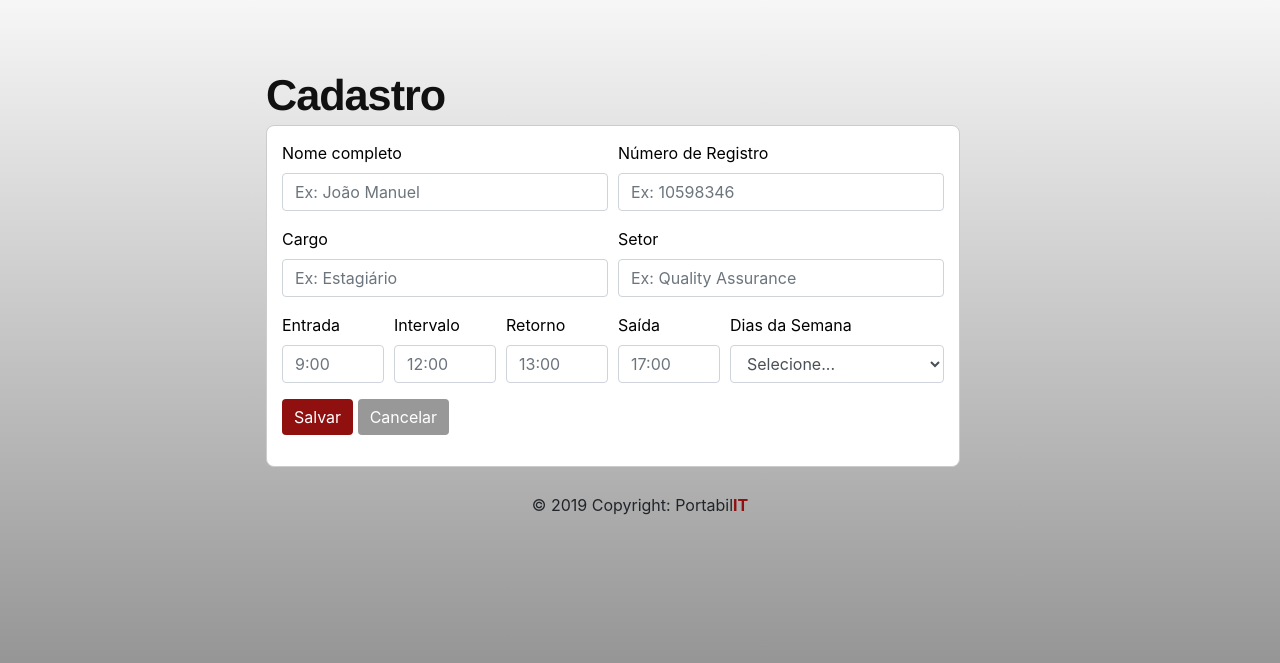
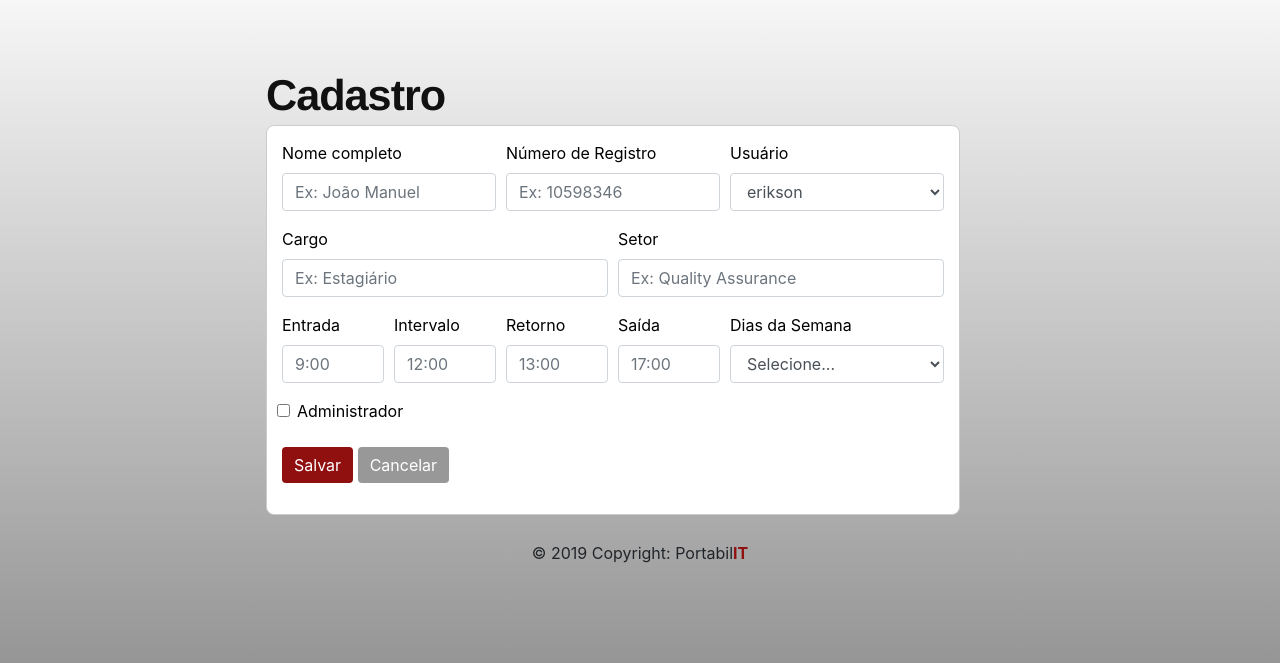
Before and after one commit to eriksonlb/MarcaPonto, a Django app: page /colaboradores/cadastro/ in a window 1280 px wide. Shown: the part 58-721 px from the top of the page. Run offline with Django 3.2, Linux system fonts and the light colour scheme; a user stored in the database is signed in; data comes from the database, SQL or seed files in the repository; both versions use the stored data as it was after the commit; some libraries are stand-ins or nearby versions.

Commit message:
salvando registro na view

```diff
--- a/marca_ponto/core/models.py
+++ b/marca_ponto/core/models.py
@@ -11,6 +11,7 @@ class Colaboradores(models.Model):
     retorno = models.CharField(max_length=5)
     saida = models.CharField(max_length=5)
     dias = models.CharField(max_length=16)
+    gerente = models.BooleanField(default=False)
     ativo = models.BooleanField(default=True)
 
     def __str__(self):
@@ -20,6 +21,7 @@ class RegistroPonto(models.Model):
     colaborador = models.ForeignKey(Colaboradores, db_column="nome_completo", on_delete=models.CASCADE, default=0)
     data = models.DateField(auto_now_add=True)
     registro = models.CharField(max_length=5)
+    tipo_registro = models.CharField(max_length=9, default=0)
 
     def __str__(self):
       return str(self.id)
--- a/marca_ponto/core/views.py
+++ b/marca_ponto/core/views.py
@@ -3,7 +3,7 @@ from django.views.decorators.csrf import csrf_protect
 from django.contrib.auth import authenticate, login, logout
 from django.contrib import messages
 from django.contrib.auth.decorators import login_required
-from .models import Colaboradores
+from .models import Colaboradores, User
 # Create your views here.
 
 def login_user(request):
@@ -32,7 +32,11 @@ def logout_user(request):
 
 @login_required(login_url='/login/')
 def cadastro(request):
-    return render(request, 'cadastro.html')
+    """
+    Get da rota colaborador/cadastro retorna para o rendera lista de usuarios.
+    """
+    users = User.objects.all()
+    return render(request, 'cadastro.html', {'users':users})
 
 @login_required(login_url='/login/')
 def cadastro_colaborador(request):
@@ -45,16 +49,24 @@ def cadastro_colaborador(request):
     retorno = request.POST.get('retorno')
     saida = request.POST.get('saida')
     dias = request.POST.get('dias')
-    print(nome_completo)
+    adm = request.POST.get('check-adm')
+    if not adm:
+        adm = False
+    else:
+        adm = True
+
+    print(nome_completo, adm)
     return redirect('/')
 
 @login_required(login_url='/login/')
 def marcar_ponto(request):
-    colaborador = request.POST.get('colaborador')
-    data = request.POST.get('data')
-    hora = request.POST.get('hora')
-    print(f'nome: {colaborador} data: {data} hora:{hora}')
+    colaborador = request.POST.get('get_colaborador')
+    dia = request.POST.get('get_dia')
+    data = request.POST.get('get_data')
+    hora = request.POST.get('get_hora')
+    print(f'nome: {colaborador} dia: {dia} data: {data} hora:{hora}')
     return redirect('/colaboradores/lista')
+
 
 @login_required(login_url='/login/')
 def listar_colaboradores(request):
--- a/marca_ponto/marca_ponto/urls.py
+++ b/marca_ponto/marca_ponto/urls.py
@@ -25,7 +25,7 @@ urlpatterns = [
     path('', views.index),
     path('colaboradores/cadastro/', views.cadastro),
     path('colaboradores/cadastro/submit', views.cadastro_colaborador),
-    path('marca_ponto/submit', views.marcar_ponto),
+    path('marca_ponto/submit', views.marcar_ponto, name="submit"),
     path('suporte/', views.suporte),
     path('suporte/submit', views.chamado_suporte),
     path('colaboradores/lista', views.listar_colaboradores),
--- a/marca_ponto/templates/cadastro.html
+++ b/marca_ponto/templates/cadastro.html
@@ -1,23 +1,29 @@
-{% include 'model-header.html' %}
-
-{% block content %}
+{% include 'model-header.html' %} {% block content %}
 <title>Cadastro</title>
 <div class="mx-auto" id="externa">
     <h1 id="titulo-div">Cadastro</h1>
-    <div class = 'simple-box'>
-    <form action="submit", method="POST"> {% csrf_token %}
+    <div class='simple-box'>
+        <form action="submit" , method="POST"> {% csrf_token %}
             <div class="form-row">
-        <div class="form-group col-md-6">
+                <div class="form-group col-md-4">
                     <label for="inputName">Nome completo</label>
                     <input type="name" name="nome_completo" class="form-control" id="inputEmail4" placeholder="Ex: João Manuel" maxlength="50">
                 </div>
-        <div class="form-group col-md-6">
+                <div class="form-group col-md-4">
                     <label for="inputRegistro">Número de Registro</label>
-          <input name="numero_registro"  type="text" class="form-control" id="inputRegistro" placeholder="Ex: 10598346" maxlength="9">
+                    <input name="numero_registro" type="text" class="form-control" id="inputRegistro" placeholder="Ex: 10598346" maxlength="9">
+                </div>
+                <div class="form-group col-md-4">
+                    <label for="inputEntrada">Usuário</label>
+                    <select id="inputDias" class="form-control" name="users">
+                            {% for u in users %}
+                                <option>{{ u.username }}</option>
+                            {% endfor %}
+            </select>
                 </div>
                 <div class="form-group col-md-6">
                     <label for="inputCargo">Cargo</label>
-          <input  name="cargo" type="name" class="form-control" id="inputCargo" placeholder="Ex: Estagiário" maxlength="12">
+                    <input name="cargo" type="name" class="form-control" id="inputCargo" placeholder="Ex: Estagiário" maxlength="12">
                 </div>
                 <div class="form-group col-md-6">
                     <label for="inputSetor">Setor</label>
@@ -27,19 +33,19 @@
             <div class="form-row">
                 <div class="form-group col-md-2">
                     <label for="inputEntrada">Entrada</label>
-          <input name="entrada"  type="text" class="form-control" id="inputEntrada" placeholder="9:00" maxlength="5">
+                    <input name="entrada" type="text" class="form-control" id="inputEntrada" placeholder="9:00" maxlength="5">
                 </div>
                 <div class="form-group col-md-2">
                     <label for="inputIntervalo">Intervalo</label>
-          <input name="intervalo"  type="text" class="form-control" id="inputIntervalo" placeholder="12:00" maxlength="5">
+                    <input name="intervalo" type="text" class="form-control" id="inputIntervalo" placeholder="12:00" maxlength="5">
                 </div>
                 <div class="form-group col-md-2">
                     <label for="inputRetorno">Retorno</label>
-          <input name="retorno"  type="text" class="form-control" id="inputRetorno" placeholder="13:00" maxlength="5">
+                    <input name="retorno" type="text" class="form-control" id="inputRetorno" placeholder="13:00" maxlength="5">
                 </div>
                 <div class="form-group col-md-2">
                     <label for="inputSaida">Saída</label>
-        <input name="saida"  type="text" class="form-control" id="inputSaida" placeholder="17:00" maxlength="5">
+                    <input name="saida" type="text" class="form-control" id="inputSaida" placeholder="17:00" maxlength="5">
                 </div>
                 <div class="form-group col-md-4">
                     <label for="inputEntrada">Dias da Semana</label>
@@ -51,11 +57,16 @@
         </select>
                 </div>
             </div>
+            <div class="form-row">
+                <div class="form-check text-align-right">
+                    <input class="form-check-input" type="checkbox" value="" name="check-adm">
+                    <label class="form-check-label" for="defaultCheck1">Administrador</label>
+                </div>
+            </div>
+            <br>
             <button type="submit" href="colaboradores/cadastro/submit" class="btn btn-primary" style="background-color: #901010; border: none; ">Salvar</button>
             <button type="submit" class="btn btn-primary" style="background-color: #989898; border: none; ">Cancelar</button>
         </form>
     </div>
 </div>
-{% endblock %}
-
-{% include 'model-footer.html' %}
+{% endblock %} {% include 'model-footer.html' %}
--- a/marca_ponto/templates/model-header.html
+++ b/marca_ponto/templates/model-header.html
@@ -1,4 +1,5 @@
 <html>
+
 <head>
     <meta charset="utf-8">
     <meta name="viewport" content="width=device-width, initial-scale=1">
@@ -12,23 +13,25 @@
             background-image: linear-gradient(#FFFFFF, #8A8A8A);
             margin: 0 auto;
             padding: 0;
-    min-height:100%;
-    position:relative;
+            min-height: 100%;
+            position: relative;
         }
+
         head {
             display: none;
             position: relative;
             min-height: 100%;
         }
-html{
+
+        html {
             height: auto;
             min-height: 100%;
+        }
 
-}
         div {
             display: block;
+        }
 
-}
         * {
             -webkit-box-sizing: border-box;
             -moz-box-sizing: border-box;
@@ -46,7 +49,8 @@ div {
             border-radius: 8px;
         }
 
-.simple-box header, .simple-box .box-content {
+        .simple-box header,
+        .simple-box .box-content {
             display: block;
             width: 100%;
         }
@@ -57,7 +61,8 @@ div {
             /* text-align: center; */
             text-transform: uppercase;
         }
-#externa{
+
+        #externa {
             width: 60%;
             height: auto;
             padding-top: 10px;
@@ -67,7 +72,8 @@ div {
             margin-top: 5%;
             color: #000;
         }
-#titulo-div{
+
+        #titulo-div {
             color: #111;
             font-family: 'Helvetica Neue', sans-serif;
             font-weight: bold;
@@ -76,7 +82,8 @@ div {
             line-height: 1;
             text-align: left;
         }
-#titulo-div2{
+
+        #titulo-div2 {
             color: #111;
             font-family: 'Helvetica Neue', sans-serif;
             font-weight: bold;
@@ -85,29 +92,33 @@ div {
             line-height: 1;
             text-align: left;
         }
-#container{
+
+        #container {
             position: relative;
             min-height: 100%;
+        }
 
-}
-#IGN_SCT{
+        #IGN_SCT {
             height: 100%;
         }
-.corpo{
+
+        .corpo {
             position: relative;
             width: 1024px;
             left: 50%;
             margin-left: -512px;
-    min-height:2100px;
+            min-height: 2100px;
+        }
 
-}
         .btn:hover {
             background-color: #585858!important;
         }
+
         #navbar-fnt {
             color: #FFFFFF;
         }
-#marca-ponto{
+
+        #marca-ponto {
             color: #111;
             font-family: 'Helvetica Neue', sans-serif;
             font-weight: bold;
@@ -116,28 +127,33 @@ div {
             line-height: 1;
             text-align: center;
         }
-#font-hora{
+
+        #font-hora {
             font-family: 'Helvetica Neue', sans-serif;
             font-weight: bold;
             color: #585858;
         }
-#font-dia{
+
+        #font-dia {
             font-family: "Times New Roman", Times, serif;
             color: #8A8A8A;
         }
-#font-nome{
+
+        #font-nome {
             font-family: 'Helvetica Neue', sans-serif;
             color: #901010;
         }
-#font-cargo{
+
+        #font-cargo {
             font-family: "Times New Roman", Times, serif;
             font-weight: bold;
         }
     </style>
 </head>
+
 <body>
 
-<nav class="navbar navbar-expand-lg navbar-light"style="background-color: #A9A9A9;">
+    <nav class="navbar navbar-expand-lg navbar-light" style="background-color: #A9A9A9;">
         <img src="https://i.ibb.co/RGnFMrK/img-01.png" alt="" height="42px" style="padding-right: 50px">
         <button class="navbar-toggler" type="button" data-toggle="collapse" data-target="#navbarSupportedContent" aria-controls="navbarSupportedContent" aria-expanded="false" aria-label="Toggle navigation">
     <span class="navbar-toggler-icon"></span>
@@ -163,13 +179,18 @@ div {
                 <li class="nav-item">
                     <li class="nav-item">
                         <a class="nav-link" href="/espelho_ponto/">Espelho de Ponto</a>
-      </li><li class="nav-item">
+                    </li>
+                    <li class="nav-item">
                         <a class="nav-link" href="/suporte/">Suporte</a>
                     </li>
             </ul>
-    <form class="form-inline my-2 my-lg-0">
+            <form action="{% url 'submit' %}" class="form-inline my-2 my-lg-0" method="POST"> {% csrf_token %}
                 <span class="label label-default" style="margin-right: 30px;" id="font-hora-nav"></span></h1>
-      <button type="button" class="btn btn-primary" style="background-color: #901010; border: none; ">Marcar Ponto</button>
+                <input name="get_hora" id="id-hora" type="hidden"></input>
+                <input name="get_dia" id="font-data" type="hidden" value='{% now "D" %}'></input>
+                <input name="get_data" id="font-data" type="hidden" value='{% now "d" %} de {% now "F" %} de {% now "o" %}'></input>
+                <input name="get_colaborador" id="font-hora" type="hidden" value="Erikson Lopes Bezerra"></input>
+                <button type="submit" class="btn btn-primary" style="background-color: #901010; border: none; ">Marcar Ponto</button>
             </form>
             <ul class="navbar-nav">
                 <li class="nav-item">
@@ -182,17 +203,19 @@ div {
     <script>
         function updateClock() {
             var dt = new Date();
-        var sec  = dt.getSeconds().toString();
+            var sec = dt.getSeconds().toString();
             sec = (sec.length == 1) ? '0' + sec : sec;
-        var min  = dt.getMinutes().toString();
+            var min = dt.getMinutes().toString();
             min = (min.length == 1) ? '0' + min : min;
-        var hr  = dt.getHours().toString();
+            var hr = dt.getHours().toString();
             hr = (hr.length == 1) ? '0' + hr : hr;
             var time = hr + ":" + min + ":" + sec;
             $("#font-hora").text(time);
+            $("#id-hora").val(time);
             $("#font-hora-nav").text(time);
         }
         setInterval('updateClock()', 500);
     </script>
 </body>
+
 </html>
```
Also changed, not shown: marca_ponto/templates/index.html (+8 -7 lines), marca_ponto/core/migrations/0006_auto_20191206_1414.py (added), marca_ponto/db.sqlite3. Lines whose indentation alone changed are shown as unchanged.
